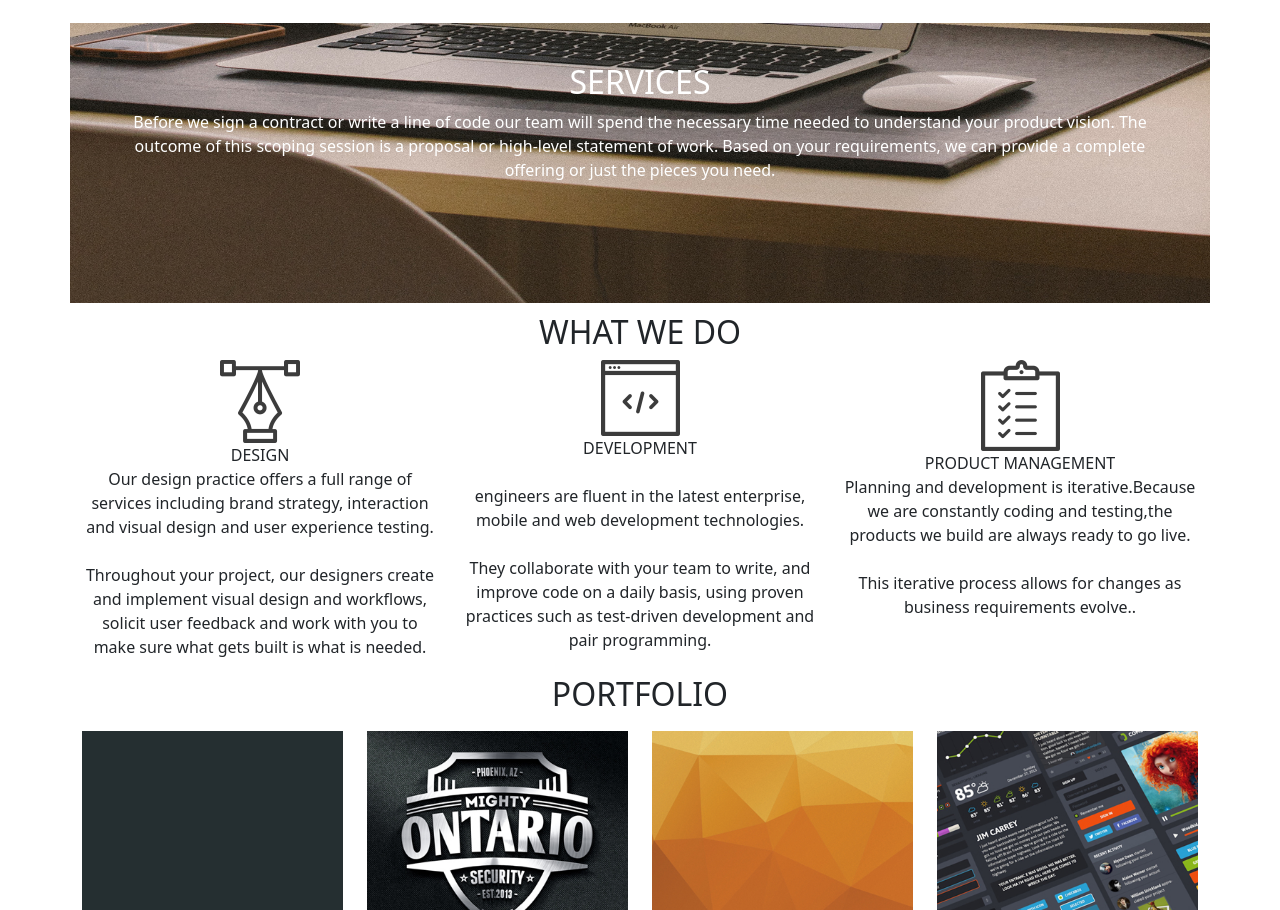
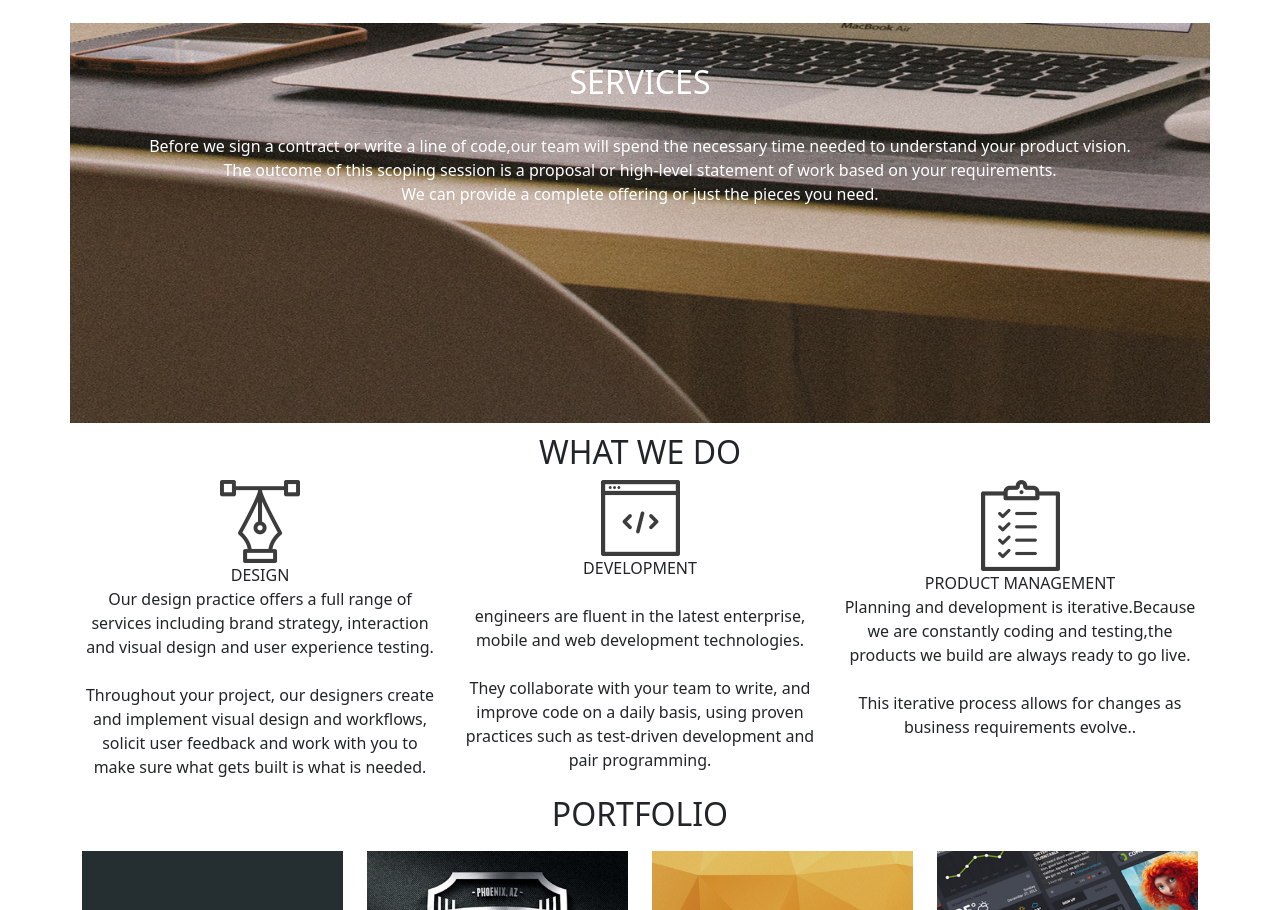
Before and after one commit to IsaacMurage-dev/Delani-studio, a plain HTML site: page index.html in a window 1280 px wide. Shown: the part 881-1791 px from the top of the page. Drawn offline with nearby package versions, Linux system fonts and the light colour scheme.

Commit message:
modify services section

```diff
--- a/index.css
+++ b/index.css
@@ -17,7 +17,7 @@ position: relative;
     background-image: url("Assets/s_image.jpg");
     background-size: cover;
     color:white;
-    height:35vh;
+    height:50vh;
 	margin-top: 10px;
     margin-bottom: 10px;
     padding:40px;
--- a/index.html
+++ b/index.html
@@ -49,10 +49,10 @@
 
 	<div class="container" id="parttwo">
         <h2>SERVICES</h2>
-        <p>Before we sign a contract or write a line of code our team will spend the necessary
+        <p><br>Before we sign a contract or write a line of code,our team will spend the necessary
             time needed to understand your product vision.
-            The outcome of this scoping session is a proposal or high-level statement of work.
-            Based on your requirements, we can provide a complete offering or just the pieces
+           <br>The outcome of this scoping session is a proposal or high-level statement of work based on your requirements.
+		   <br> We can provide a complete offering or just the pieces
             you need.</p>
     </div>
 
@@ -128,7 +128,7 @@
 
 
 
-    <!-- Optional JavaScript; choose one of the two! -->
+     <!-- Optional JavaScript; choose one of the two! -->
 
     <!-- Option 1: Bootstrap Bundle with Popper -->
     <script src="https://cdn.jsdelivr.net/npm/bootstrap@5.0.2/dist/js/bootstrap.bundle.min.js" integrity="sha384-MrcW6ZMFYlzcLA8Nl+NtUVF0sA7MsXsP1UyJoMp4YLEuNSfAP+JcXn/tWtIaxVXM" crossorigin="anonymous"></script>
```
